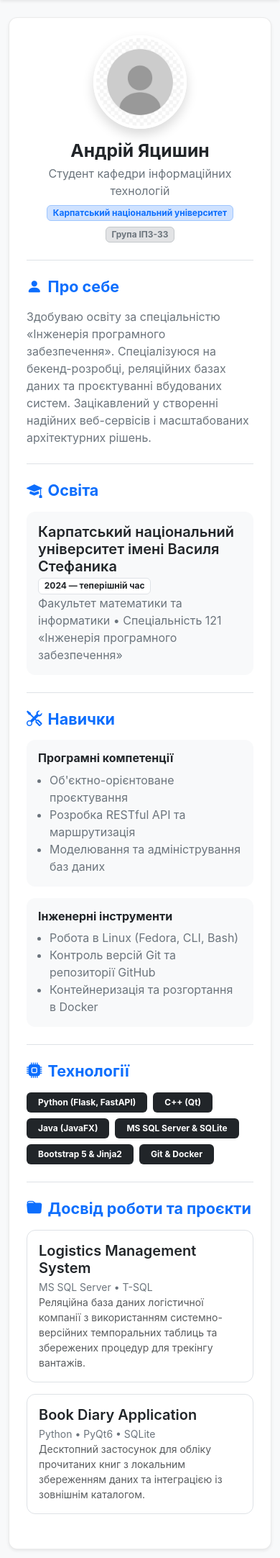
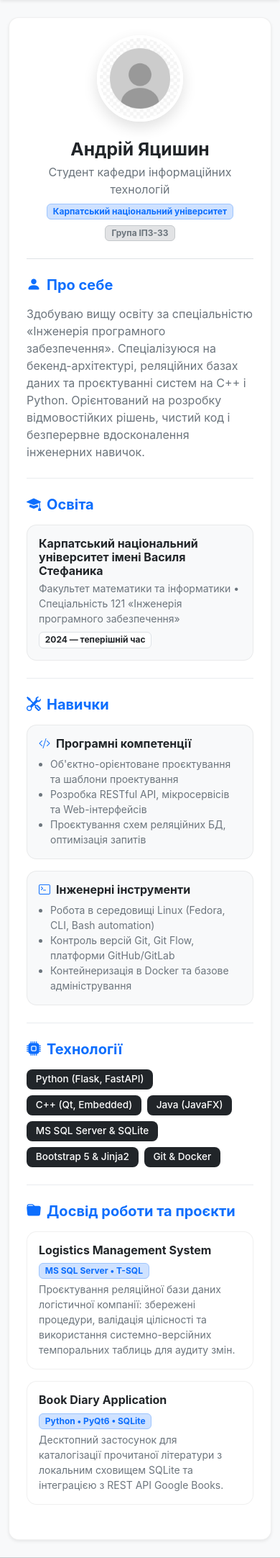
Before and after one commit to Laf0s/flask-app-lab, a Flask app: page / in a window 390 px wide. Shown: the part 56-2221 px from the top of the page at 72% size. Run offline with Flask 3, Linux system fonts and the light colour scheme.

Commit message:
refactor: optimize mobile layout, scrollspy navigation, and form feedback

```diff
--- a/app.py
+++ b/app.py
@@ -3,11 +3,11 @@ from flask import Flask, render_template
 app = Flask(__name__)
 
 @app.route('/')
-def resume():
+def resume() -> str:
     return render_template('resume.html', title='Резюме | Андрій Яцишин')
 
 @app.route('/contacts')
-def contacts():
+def contacts() -> str:
     return render_template('contacts.html', title='Контакти | Андрій Яцишин')
 
 if __name__ == '__main__':
--- a/static/css/styles.css
+++ b/static/css/styles.css
@@ -1,7 +1,7 @@
 :root {
   --primary-accent: #0d6efd;
   --bg-subtle: #f8f9fa;
-  --card-border-radius: 12px;
+  --card-border-radius: 14px;
 }
 
 html {
@@ -10,43 +10,52 @@ html {
 
 body {
   font-family: -apple-system, BlinkMacSystemFont, "Segoe UI", Roboto, "Helvetica Neue", Arial, sans-serif;
-  color: #212529;
-}
-
-.profile-avatar {
-  width: 170px;
-  height: 170px;
-  object-fit: cover;
-  border-radius: 50%;
-  border: 4px solid #ffffff;
-  box-shadow: 0 0.5rem 1rem rgba(0, 0, 0, 0.15);
+  color: #2b3035;
+  background-color: #f4f6f9;
 }
 
 section.resume-section {
-  padding-top: 2.25rem;
-  padding-bottom: 2.25rem;
-  border-bottom: 1px solid #dee2e6;
+  scroll-margin-top: 85px;
+  padding-top: 2rem;
+  padding-bottom: 2rem;
+  border-bottom: 1px solid #e9ecef;
 }
 
 section.resume-section:last-of-type {
   border-bottom: none;
 }
 
+.profile-avatar {
+  width: 150px;
+  height: 150px;
+  object-fit: cover;
+  border-radius: 50%;
+  border: 4px solid #ffffff;
+  box-shadow: 0 0.5rem 1.25rem rgba(0, 0, 0, 0.12);
+}
+
 .card-custom {
   border-radius: var(--card-border-radius);
-  border: 1px solid rgba(0, 0, 0, 0.08);
+  border: 1px solid rgba(0, 0, 0, 0.06);
   transition: transform 0.2s ease, box-shadow 0.2s ease;
 }
 
 .card-custom:hover {
   transform: translateY(-2px);
-  box-shadow: 0 0.5rem 1rem rgba(0, 0, 0, 0.08);
+  box-shadow: 0 0.5rem 1.25rem rgba(0, 0, 0, 0.06);
+}
+
+.skill-badge {
+  font-size: 0.85rem;
+  font-weight: 500;
+  padding: 0.45rem 0.8rem;
+  border-radius: 8px;
 }
 
 @media (max-width: 768px) {
   .profile-avatar {
-    width: 130px;
-    height: 130px;
+    width: 120px;
+    height: 120px;
   }
 
   section.resume-section {
--- a/templates/base.html
+++ b/templates/base.html
@@ -11,7 +11,7 @@
 
   {% block styles %}{% endblock %}
 </head>
-<body class="d-flex flex-column min-vh-100 bg-light text-dark">
+<body class="d-flex flex-column min-vh-100 bg-light text-dark" data-bs-spy="scroll" data-bs-target="#mainNavbar" data-bs-smooth-scroll="true" tabindex="0">
 
   {% include 'includes/navbar.html' %}
 
--- a/templates/includes/navbar.html
+++ b/templates/includes/navbar.html
@@ -11,9 +11,9 @@
       </button>
 
       <div class="collapse navbar-collapse" id="mainNavbar">
-        <ul class="navbar-nav ms-auto align-items-lg-center gap-lg-2">
+        <ul class="navbar-nav ms-auto align-items-lg-center gap-lg-1">
           <li class="nav-item">
-            <a class="nav-link" href="{{ url_for('resume') }}">Головна</a>
+            <a class="nav-link {% if request.endpoint == 'resume' %}active fw-semibold{% endif %}" href="{{ url_for('resume') }}">Резюме</a>
           </li>
           <li class="nav-item">
             <a class="nav-link" href="{{ url_for('resume') }}#about">Про себе</a>
@@ -28,7 +28,7 @@
             <a class="nav-link" href="{{ url_for('resume') }}#projects">Проєкти</a>
           </li>
           <li class="nav-item ms-lg-2 mt-2 mt-lg-0">
-            <a class="btn btn-outline-light btn-sm px-3 rounded-pill" href="{{ url_for('contacts') }}">Контакти</a>
+            <a class="btn {% if request.endpoint == 'contacts' %}btn-primary{% else %}btn-outline-light{% endif %} btn-sm px-3 rounded-pill" href="{{ url_for('contacts') }}">Контакти</a>
           </li>
         </ul>
       </div>
--- a/templates/resume.html
+++ b/templates/resume.html
@@ -2,60 +2,64 @@
 
 {% block content %}
 <article class="card card-custom shadow-sm bg-white p-4 p-md-5">
-  <header class="text-center pb-4 border-bottom">
-    <img src="{{ url_for('static', filename='images/profile.jpg') }}" alt="Андрій Яцишин" class="profile-avatar mb-3">
-    <h1 class="h2 fw-bold mb-1">Андрій Яцишин</h1>
-    <p class="text-secondary fs-6 mb-2">Студент кафедри інформаційних технологій</p>
-    <div class="d-flex justify-content-center gap-2 flex-wrap">
-      <span class="badge bg-primary-subtle text-primary border border-primary-subtle">Карпатський національний університет</span>
-      <span class="badge bg-secondary-subtle text-secondary border border-secondary-subtle">Група ІПЗ-33</span>
+  <header class="d-flex flex-column flex-md-row align-items-center gap-4 pb-4 border-bottom">
+    <img src="{{ url_for('static', filename='images/profile.jpg') }}" alt="Андрій Яцишин" class="profile-avatar flex-shrink-0" width="150" height="150">
+    <div class="text-center text-md-start">
+      <h1 class="h2 fw-bold mb-1">Андрій Яцишин</h1>
+      <p class="text-secondary fs-6 mb-2">Студент кафедри інформаційних технологій</p>
+      <div class="d-flex justify-content-center justify-content-md-start gap-2 flex-wrap">
+        <span class="badge bg-primary-subtle text-primary border border-primary-subtle px-2 py-1">Карпатський національний університет</span>
+        <span class="badge bg-secondary-subtle text-secondary border border-secondary-subtle px-2 py-1">Група ІПЗ-33</span>
+      </div>
     </div>
   </header>
 
   <section id="about" class="resume-section">
-    <h3 class="h4 fw-bold text-primary mb-3">
+    <h3 class="h5 fw-bold text-primary mb-3">
       <i class="bi bi-person-fill me-2"></i>Про себе
     </h3>
-    <p class="text-secondary mb-0">
-      Здобуваю освіту за спеціальністю «Інженерія програмного забезпечення». Спеціалізуюся на бекенд-розробці, реляційних базах даних та проєктуванні вбудованих систем. Зацікавлений у створенні надійних веб-сервісів і масштабованих архітектурних рішень.
+    <p class="text-secondary mb-0 leading-relaxed">
+      Здобуваю вищу освіту за спеціальністю «Інженерія програмного забезпечення». Спеціалізуюся на бекенд-архітектурі, реляційних базах даних та проєктуванні систем на C++ і Python. Орієнтований на розробку відмовостійких рішень, чистий код і безперервне вдосконалення інженерних навичок.
     </p>
   </section>
 
   <section id="education" class="resume-section">
-    <h3 class="h4 fw-bold text-primary mb-3">
+    <h3 class="h5 fw-bold text-primary mb-3">
       <i class="bi bi-mortarboard-fill me-2"></i>Освіта
     </h3>
-    <div class="card card-custom bg-light border-0 p-3">
-      <div class="d-flex justify-content-between align-items-baseline flex-wrap">
-        <h5 class="fw-semibold mb-1">Карпатський національний університет імені Василя Стефаника</h5>
+    <div class="card-custom bg-light p-3">
+      <div class="d-flex justify-content-between align-items-start flex-wrap gap-2">
+        <div>
+          <h6 class="fw-bold mb-1">Карпатський національний університет імені Василя Стефаника</h6>
+          <p class="text-secondary small mb-0">Факультет математики та інформатики &bull; Спеціальність 121 «Інженерія програмного забезпечення»</p>
+        </div>
         <span class="badge bg-white text-dark border">2024 — теперішній час</span>
       </div>
-      <p class="text-secondary mb-0">Факультет математики та інформатики &bull; Спеціальність 121 «Інженерія програмного забезпечення»</p>
     </div>
   </section>
 
   <section id="skills" class="resume-section">
-    <h3 class="h4 fw-bold text-primary mb-3">
+    <h3 class="h5 fw-bold text-primary mb-3">
       <i class="bi bi-tools me-2"></i>Навички
     </h3>
     <div class="row g-3">
       <div class="col-md-6">
-        <div class="card card-custom h-100 p-3 bg-light border-0">
-          <h6 class="fw-bold mb-2">Програмні компетенції</h6>
-          <ul class="mb-0 text-secondary ps-3">
-            <li>Об'єктно-орієнтоване проєктування</li>
-            <li>Розробка RESTful API та маршрутизація</li>
-            <li>Моделювання та адміністрування баз даних</li>
+        <div class="card-custom h-100 p-3 bg-light">
+          <h6 class="fw-bold mb-2"><i class="bi bi-code-slash text-primary me-2"></i>Програмні компетенції</h6>
+          <ul class="mb-0 text-secondary small ps-3">
+            <li>Об'єктно-орієнтоване проєктування та шаблони проектування</li>
+            <li>Розробка RESTful API, мікросервісів та Web-інтерфейсів</li>
+            <li>Проєктування схем реляційних БД, оптимізація запитів</li>
           </ul>
         </div>
       </div>
       <div class="col-md-6">
-        <div class="card card-custom h-100 p-3 bg-light border-0">
-          <h6 class="fw-bold mb-2">Інженерні інструменти</h6>
-          <ul class="mb-0 text-secondary ps-3">
-            <li>Робота в Linux (Fedora, CLI, Bash)</li>
-            <li>Контроль версій Git та репозиторії GitHub</li>
-            <li>Контейнеризація та розгортання в Docker</li>
+        <div class="card-custom h-100 p-3 bg-light">
+          <h6 class="fw-bold mb-2"><i class="bi bi-terminal text-primary me-2"></i>Інженерні інструменти</h6>
+          <ul class="mb-0 text-secondary small ps-3">
+            <li>Робота в середовищі Linux (Fedora, CLI, Bash automation)</li>
+            <li>Контроль версій Git, Git Flow, платформи GitHub/GitLab</li>
+            <li>Контейнеризація в Docker та базове адміністрування</li>
           </ul>
         </div>
       </div>
@@ -63,40 +67,40 @@
   </section>
 
   <section id="technologies" class="resume-section">
-    <h3 class="h4 fw-bold text-primary mb-3">
+    <h3 class="h5 fw-bold text-primary mb-3">
       <i class="bi bi-cpu-fill me-2"></i>Технології
     </h3>
     <div class="d-flex flex-wrap gap-2">
-      <span class="badge bg-dark py-2 px-3">Python (Flask, FastAPI)</span>
-      <span class="badge bg-dark py-2 px-3">C++ (Qt)</span>
-      <span class="badge bg-dark py-2 px-3">Java (JavaFX)</span>
-      <span class="badge bg-dark py-2 px-3">MS SQL Server & SQLite</span>
-      <span class="badge bg-dark py-2 px-3">Bootstrap 5 & Jinja2</span>
-      <span class="badge bg-dark py-2 px-3">Git & Docker</span>
+      <span class="badge bg-dark skill-badge">Python (Flask, FastAPI)</span>
+      <span class="badge bg-dark skill-badge">C++ (Qt, Embedded)</span>
+      <span class="badge bg-dark skill-badge">Java (JavaFX)</span>
+      <span class="badge bg-dark skill-badge">MS SQL Server & SQLite</span>
+      <span class="badge bg-dark skill-badge">Bootstrap 5 & Jinja2</span>
+      <span class="badge bg-dark skill-badge">Git & Docker</span>
     </div>
   </section>
 
   <section id="projects" class="resume-section">
-    <h3 class="h4 fw-bold text-primary mb-3">
+    <h3 class="h5 fw-bold text-primary mb-3">
       <i class="bi bi-folder-fill me-2"></i>Досвід роботи та проєкти
     </h3>
     <div class="row g-3">
       <div class="col-12">
-        <div class="card card-custom p-3 border">
-          <div class="d-flex justify-content-between align-items-baseline flex-wrap">
-            <h5 class="fw-semibold mb-1">Logistics Management System</h5>
-            <span class="text-secondary small">MS SQL Server &bull; T-SQL</span>
+        <div class="card-custom p-3 bg-white">
+          <div class="d-flex justify-content-between align-items-center mb-1 flex-wrap gap-2">
+            <h6 class="fw-bold mb-0">Logistics Management System</h6>
+            <span class="badge bg-primary-subtle text-primary border border-primary-subtle">MS SQL Server &bull; T-SQL</span>
           </div>
-          <p class="text-muted small mb-0">Реляційна база даних логістичної компанії з використанням системно-версійних темпоральних таблиць та збережених процедур для трекінгу вантажів.</p>
+          <p class="text-secondary small mb-0">Проєктування реляційної бази даних логістичної компанії: збережені процедури, валідація цілісності та використання системно-версійних темпоральних таблиць для аудиту змін.</p>
         </div>
       </div>
       <div class="col-12">
-        <div class="card card-custom p-3 border">
-          <div class="d-flex justify-content-between align-items-baseline flex-wrap">
-            <h5 class="fw-semibold mb-1">Book Diary Application</h5>
-            <span class="text-secondary small">Python &bull; PyQt6 &bull; SQLite</span>
+        <div class="card-custom p-3 bg-white">
+          <div class="d-flex justify-content-between align-items-center mb-1 flex-wrap gap-2">
+            <h6 class="fw-bold mb-0">Book Diary Application</h6>
+            <span class="badge bg-primary-subtle text-primary border border-primary-subtle">Python &bull; PyQt6 &bull; SQLite</span>
           </div>
-          <p class="text-muted small mb-0">Десктопний застосунок для обліку прочитаних книг з локальним збереженням даних та інтеграцією із зовнішнім каталогом.</p>
+          <p class="text-secondary small mb-0">Десктопний застосунок для каталогізації прочитаної літератури з локальним сховищем SQLite та інтеграцією з REST API Google Books.</p>
         </div>
       </div>
     </div>
```
Also changed, not shown: templates/contacts.html (+37 -22 lines).
